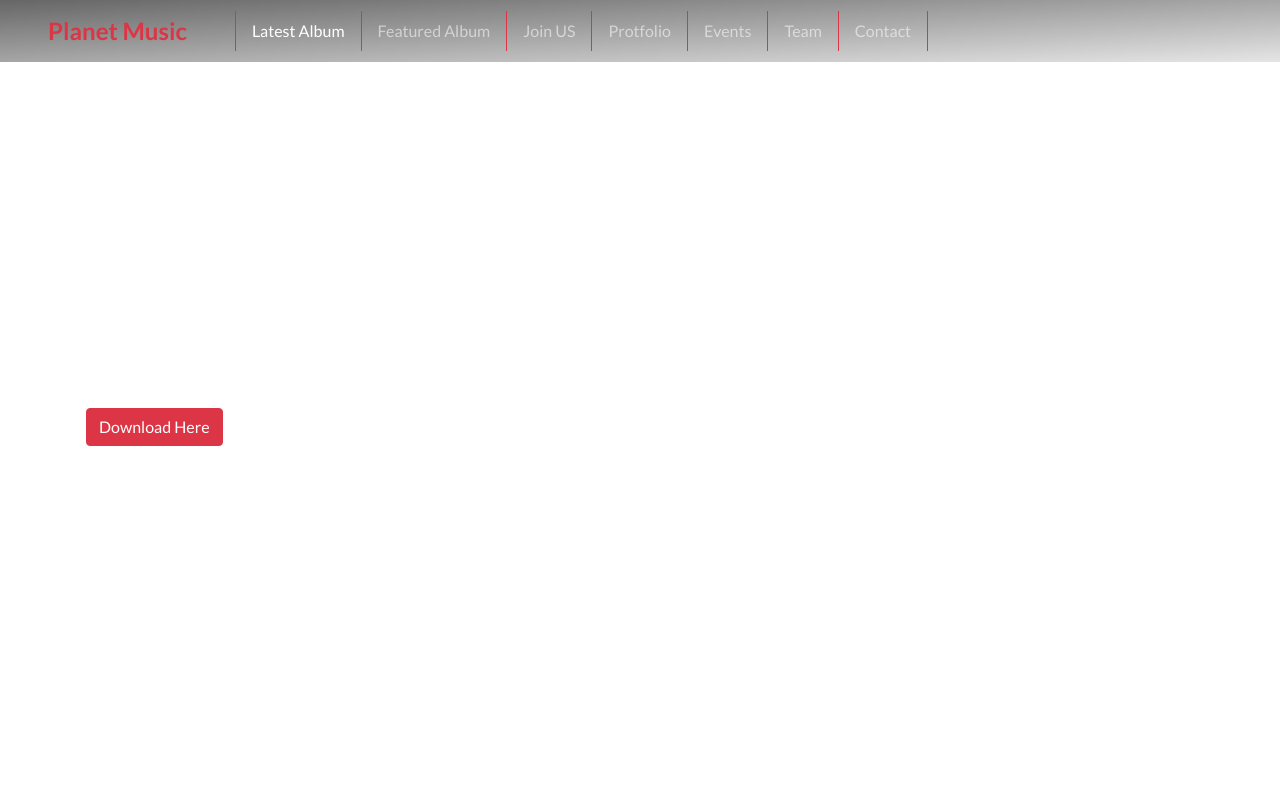
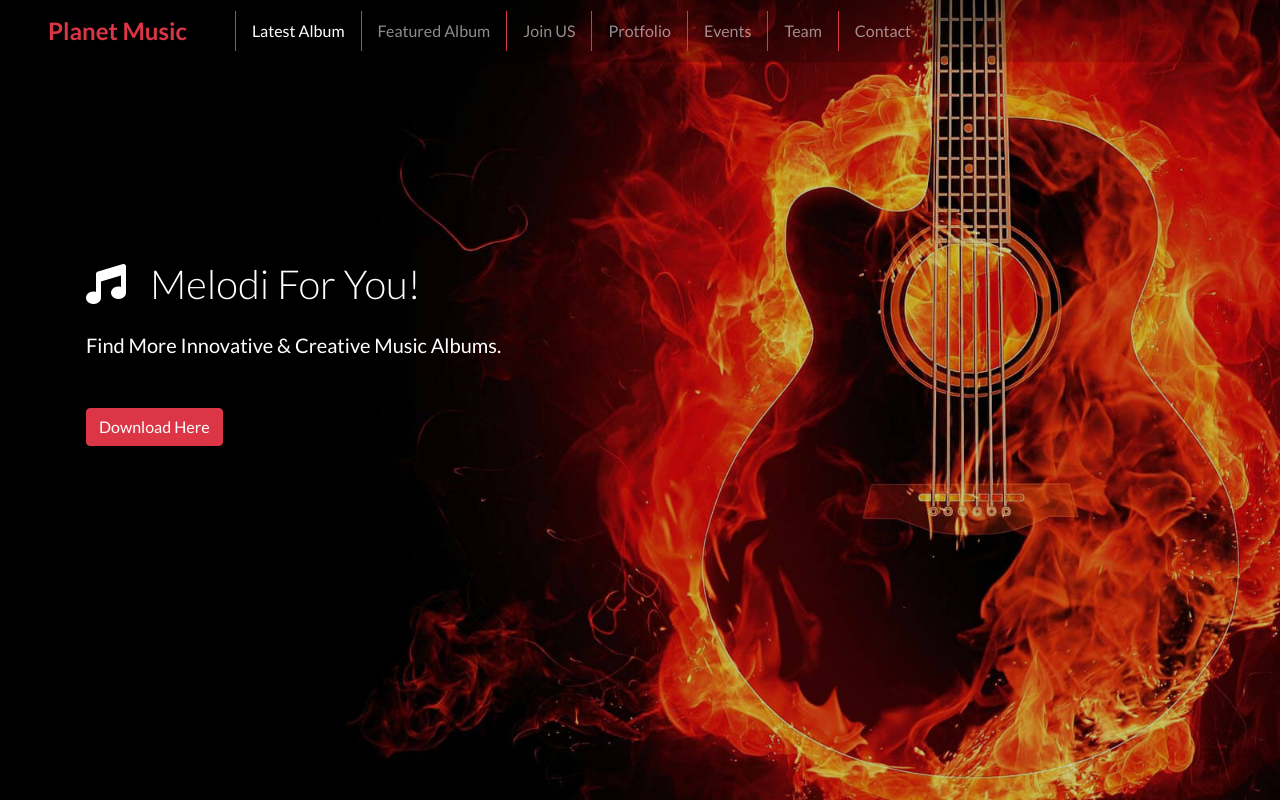
Before and after one commit to DipraDas/Planet-Music, a plain HTML site: page index.html in a window 1280 px wide. Drawn offline with nearby package versions, Linux system fonts and the light colour scheme; the site is published under a folder, as on GitHub Pages, so addresses that start at the root find nothing.

Commit message:
Header Updated

```diff
--- a/css/style.css
+++ b/css/style.css
@@ -5,7 +5,7 @@
 }
 /* HEADER */
 .header{
-    background-image: url(/images/red-guitar.jpg);
+    background-image: url(../images/red-guitar.jpg);
     background-size: cover;
     background-repeat: no-repeat;
     background-position: center;
```
